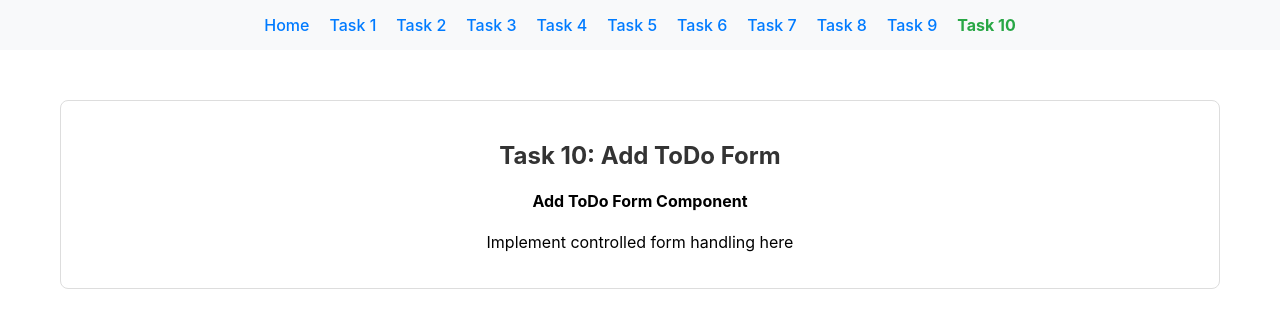
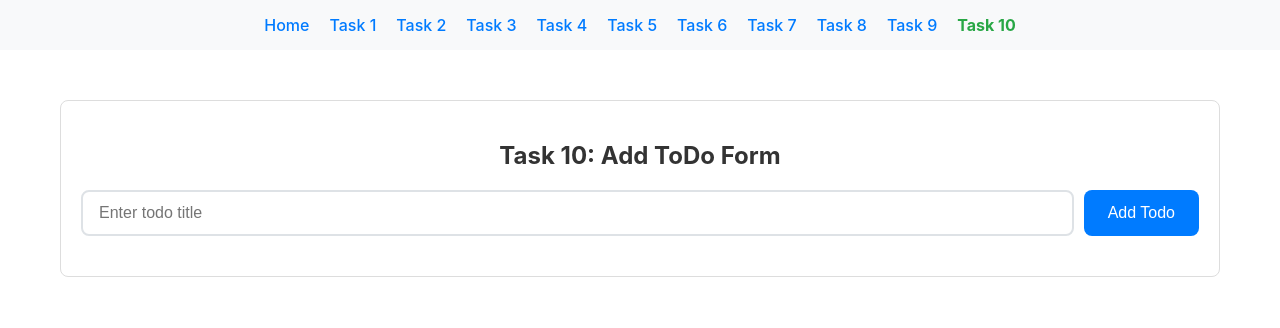
Before and after one commit to Diskript/NODEjs-couses, a React (Create React App) app in the folder React-CSS/react-todo-app/: page /task-10 in a window 1280 px wide. Shown: the top 328 px of the page. Built offline with nearby package versions, Linux system fonts and the light colour scheme.

Commit message:
React-css task10 completed

```diff
--- a/React-CSS/react-todo-app/src/solutions/task-10/AddToDoForm.tsx
+++ b/React-CSS/react-todo-app/src/solutions/task-10/AddToDoForm.tsx
@@ -1,5 +1,5 @@
-import React, { useState } from 'react';
-import { Todo } from '../../types';
+import React, { useState } from "react";
+import { Todo } from "../../types";
 
 /**
  * Task 10: AddToDoForm Component
@@ -73,38 +73,52 @@ import { Todo } from '../../types';
  * - Clear form after successful submission
  */
 export const AddToDoForm: React.FC = () => {
-  // TODO: Implement the AddToDoForm component
-  //
-  // Requirements:
-  // 1. Create a controlled form with input field
-  // 2. Add a submit button
-  // 3. Handle form submission properly
-  // 4. Clear the form after submission
-  // 5. Validate that input is not empty
-  //
-  // Example implementation:
-  // const [title, setTitle] = useState('');
-  // const [todos, setTodos] = useState<Todo[]>([]);
-  //
-  // const handleSubmit = (e: React.FormEvent) => {
-  //   e.preventDefault();
-  //   if (!title.trim()) return;
-  //
-  //   const newTodo: Todo = {
-  //     id: Date.now(),
-  //     title: title.trim(),
-  //     completed: false
-  //   };
-  //
-  //   setTodos([...todos, newTodo]);
-  //   setTitle('');
-  // };
+  const [title, setTitle] = useState("");
+  const [todos, setTodos] = useState<Todo[]>([]);
+
+  const handleSubmit = (e: React.FormEvent) => {
+    e.preventDefault();
+    if (!title.trim()) return;
+
+    const newTodo: Todo = {
+      id: Date.now(),
+      title: title.trim(),
+      completed: false,
+    };
+
+    setTodos([...todos, newTodo]);
+    setTitle("");
+  };
+
+  const markCompleted = (id: number) => {
+    setTodos(todos.map(todo =>
+      todo.id === id ? { ...todo, completed: !todo.completed } : todo
+    ));
+  };
 
   return (
     <div>
-      {/* TODO: Replace this with your implementation */}
-      <h4>Add ToDo Form Component</h4>
-      <p>Implement controlled form handling here</p>
+      <form onSubmit={handleSubmit}>
+        <input
+          type="text"
+          value={title}
+          onChange={(e) => setTitle(e.target.value)}
+          placeholder="Enter todo title"
+        />
+        <button type="submit">Add Todo</button>
+      </form>
+      <ul>
+        {todos.map((todo) => (
+          <li className="toDoItem" key={todo.id}>
+            <input
+              type="checkbox"
+              checked={todo.completed}
+              onChange={() => markCompleted(todo.id)}
+            />
+            {todo.title}
+          </li>
+        ))}
+      </ul>
     </div>
   );
 };
```
